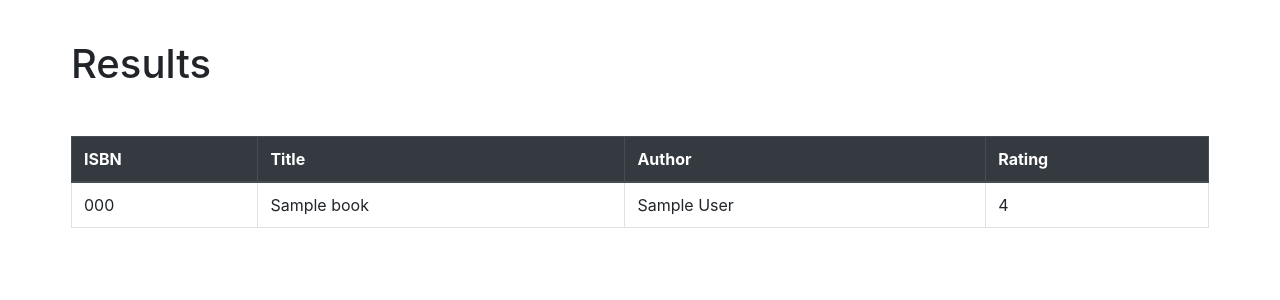
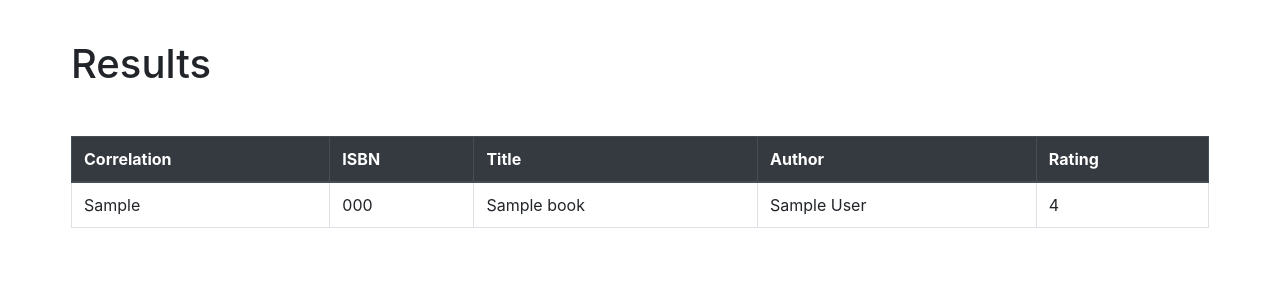
Before and after one commit to Bralor/book_recommendation_system, a Django app: template books/templates/search_results.html in a window 1280 px wide. Shown: the top 300 px of the page. Run offline with Django 3.2, Linux system fonts and the light colour scheme; the template is opened without the code that fills it: most values are stand-ins (such as "Sample title", 1, 10 or a date in 2020); some libraries are stand-ins or nearby versions.

Commit message:
templates/search_result.html: new table column added

```diff
--- a/books/templates/search_results.html
+++ b/books/templates/search_results.html
@@ -19,6 +19,7 @@
         <table id="ner-table" data-test-id="ner-table" class="table table-bordered">
           <thead class="thead-dark">
             <tr>
+              <th>Correlation</th>
               <th>ISBN</th>
               <th>Title</th>
               <th>Author</th>
@@ -29,6 +30,7 @@
 
             {% for book in object_list %}
             <tr>
+                <td>{{ book.book_correlation }}</td>
                 <td>{{ book.isbn }}</td>
                 <td>{{ book.book_title }}</td>
                 <td>{{ book.book_author }}</td>
```
